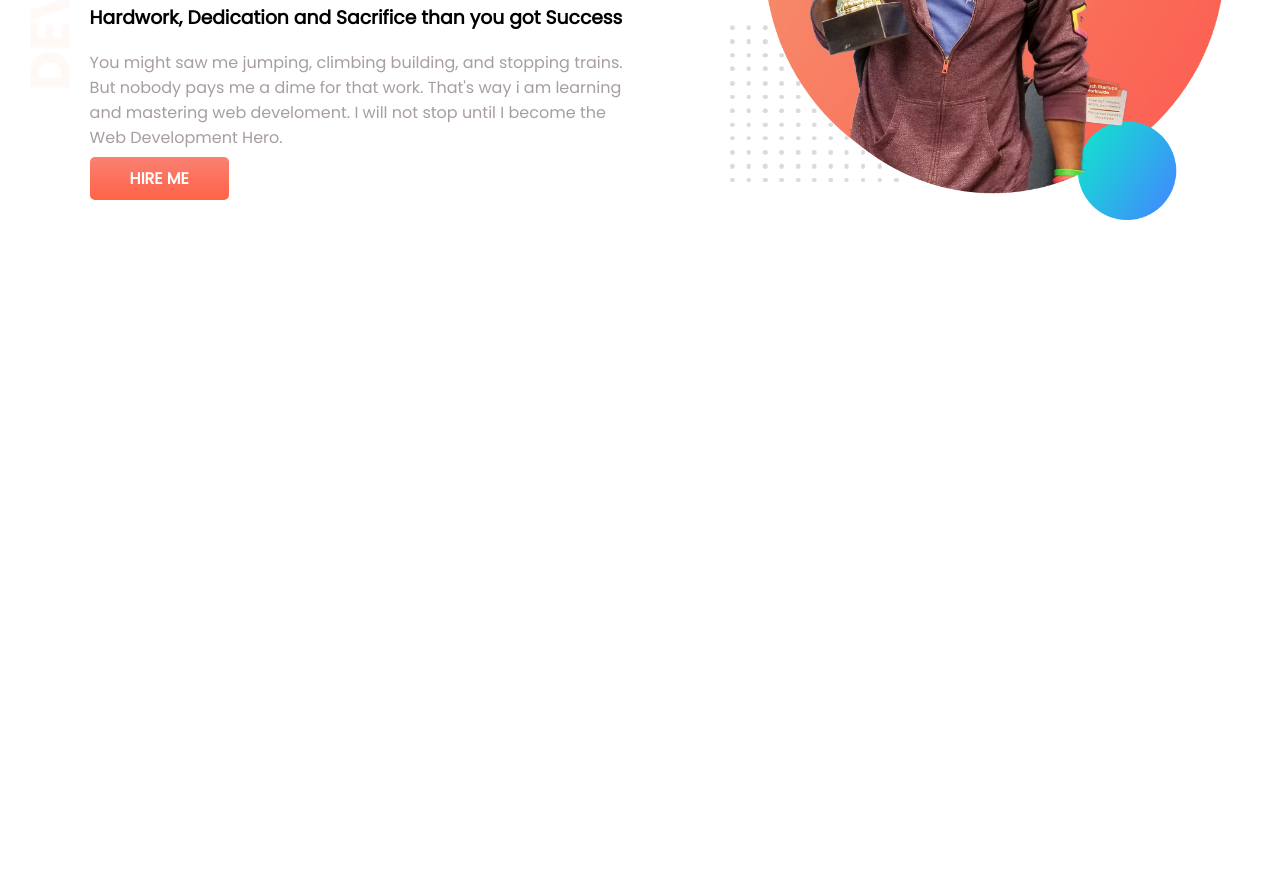
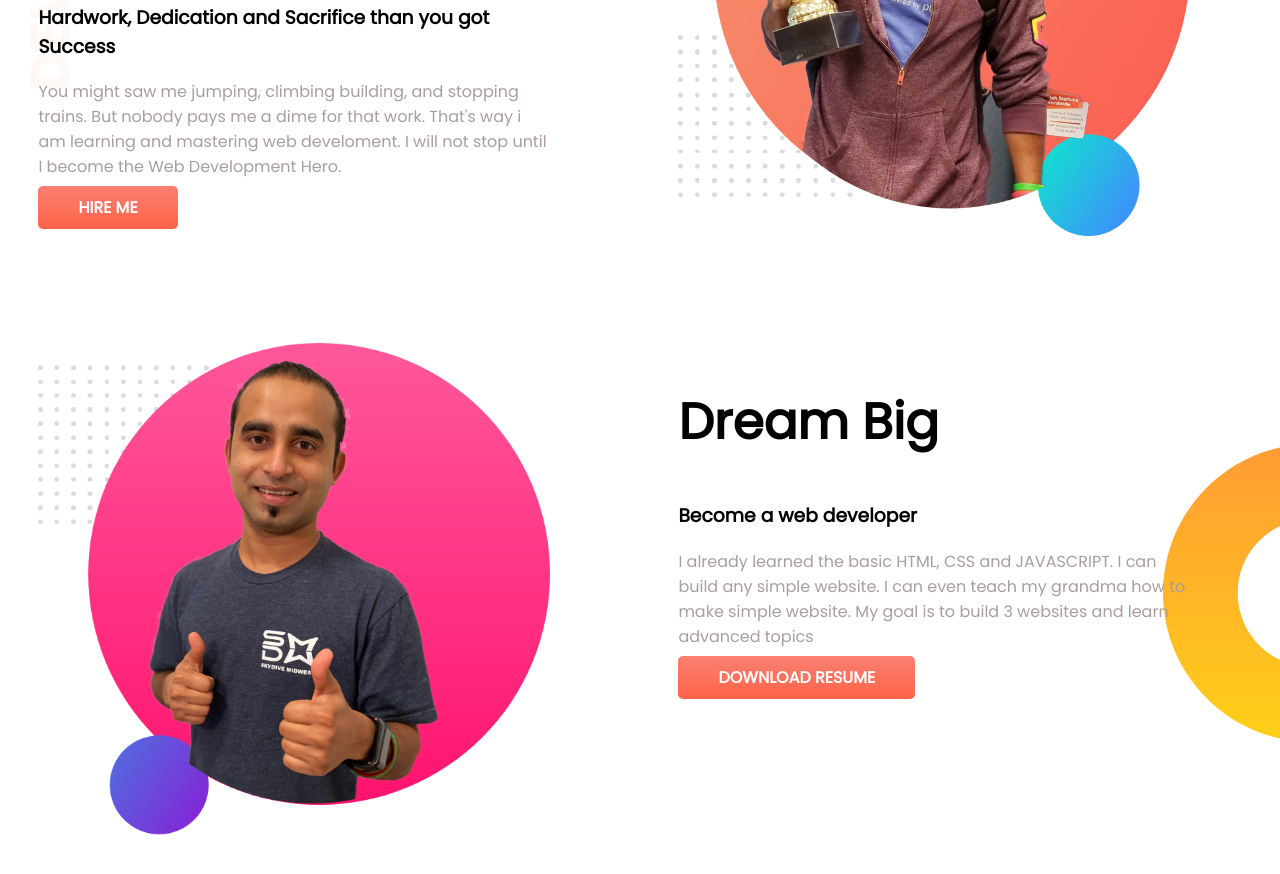
Before and after one commit to mdmrmmunna3/portfolio-assainment, a plain HTML site: page index.html in a window 1280 px wide. Shown: the part 272-1146 px from the top of the page. Before the commit the page ends 800 px from the top, so only its background shows below. Drawn offline with Linux system fonts and the light colour scheme.

Commit message:
new item added

```diff
--- a/index.html
+++ b/index.html
@@ -11,6 +11,7 @@
     <link rel="stylesheet" href="style.css">
 </head>
 <body>
+    <!-- first section -->
    <section class="top-banner">
         <div class="half-width">
             <h1>Welcome To</h1>
@@ -24,5 +25,19 @@
             <img src="imges/jhankar.png" alt="jhankar pic">
         </div>
    </section>
+
+   <!-- second section -->
+   <section class="Dream-big">
+        <div class="half-width">
+            <img src="imges/jhankar2.png" alt="jhankar-second-pic">
+        </div>
+
+        <div class="half-width">
+            <h1>Dream Big</h1>
+            <h3>Become a web developer</h3>
+            <p>I already learned the basic HTML, CSS and JAVASCRIPT. I can build any simple website. I can even teach my grandma how to make simple website. My goal is to build 3 websites and learn advanced topics</p>
+            <a  class="link-btn" target="_blank" href="#">DOWNLOAD RESUME</a>
+        </div>
+   </section>
 </body>
 </html>
--- a/style.css
+++ b/style.css
@@ -3,8 +3,12 @@ body {
     margin: 0;
 }
 
+section {
+    display: flex;
+    margin-bottom: 100px;
+
+}
 .top-banner {
-    display: flex;
     background-image: url(imges/top-banner.png);
     background-repeat: no-repeat;
 }
@@ -22,11 +26,12 @@ p{
 }
 .half-width {
     width: 50%;
-    padding-left: 7%;
+    padding-left: 3%;
+    margin-right: 7%;
 }
 
 .half-width img {
-    width: 90%;
+    width: 100%;
 }
 
 .link-btn {
@@ -37,3 +42,9 @@ p{
     font-weight: 700;
     border-radius: 5px;
 }
+
+.Dream-big{
+    background-image: url(imges/dream-bg.png );
+    background-repeat: no-repeat;
+    background-position: right;
+}
```
